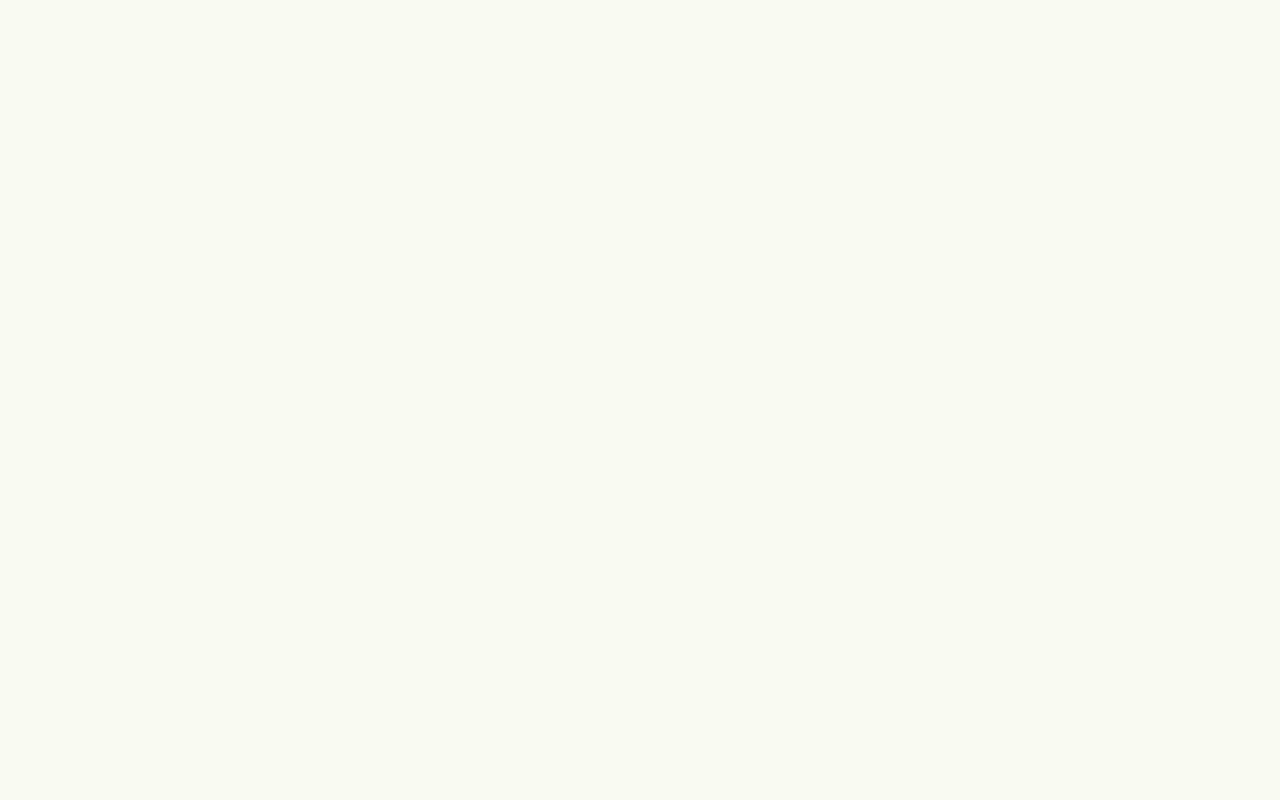
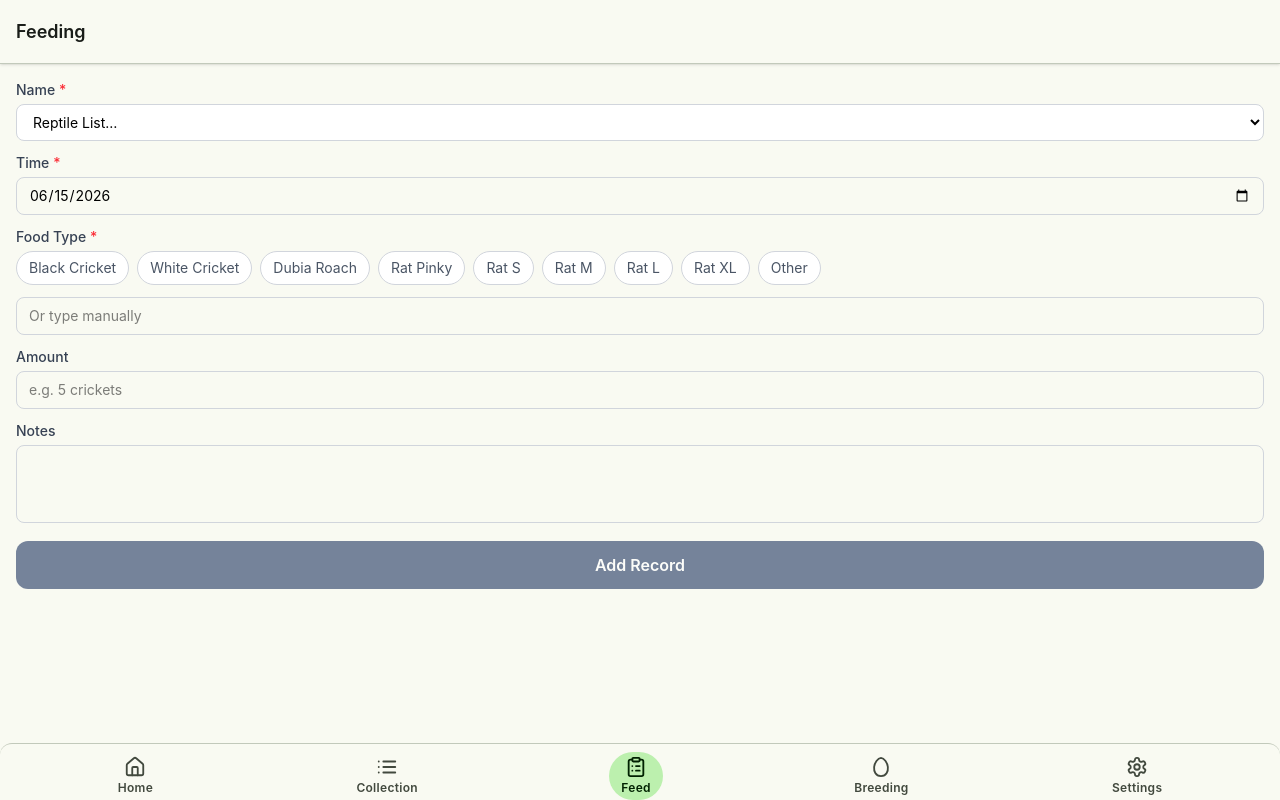
Before and after one commit to innerwork-saori/ReptileManager, a React (Vite) app: page /#/feed in a window 1280 px wide. Before the commit this address had no page. Built offline with nearby package versions, Linux system fonts and the light colour scheme.

Commit message:
底部 menu，中間改「餵食」紀錄

```diff
--- a/src/App.tsx
+++ b/src/App.tsx
@@ -14,6 +14,7 @@ import { TodoRulesPage } from './pages/TodoRulesPage'
 import { BackupPage } from './pages/BackupPage'
 import { ClutchFormPage } from './pages/ClutchFormPage'
 import { BreedingPage } from './pages/BreedingPage'
+import { FeedQuickPage } from './pages/FeedQuickPage'
 
 function UpdatePrompt() {
   const { t } = useTranslation()
@@ -64,6 +65,7 @@ export default function App() {
         <Route path="/reptile/:id/health" element={<HealthPage />} />
         <Route path="/reptile/:id/todos" element={<TodoRulesPage />} />
         <Route path="/reptile/:id/clutch" element={<ClutchFormPage />} />
+        <Route path="/feed" element={<FeedQuickPage />} />
         <Route path="/breeding" element={<BreedingPage />} />
         <Route path="/backup" element={<BackupPage />} />
       </Routes>
--- a/src/components/Layout.tsx
+++ b/src/components/Layout.tsx
@@ -1,5 +1,5 @@
 import { NavLink, useNavigate } from 'react-router-dom'
-import { Home, List, PlusCircle, Egg, Settings, ArrowLeft } from 'lucide-react'
+import { Home, List, ClipboardList, Egg, Settings, ArrowLeft } from 'lucide-react'
 import { useTranslation } from 'react-i18next'
 import type { ReactNode } from 'react'
 
@@ -22,7 +22,7 @@ export function Layout({ children, title, back, action }: Props) {
   const navItems = [
     { to: '/', end: true,  icon: Home,       label: t('nav.home') },
     { to: '/reptiles',     icon: List,        label: t('nav.reptiles') },
-    { to: '/reptile/new',  icon: PlusCircle,  label: t('nav.log') },
+    { to: '/feed',          icon: ClipboardList, label: t('nav.log') },
     { to: '/breeding',     icon: Egg,         label: t('nav.breeding') },
     { to: '/backup',       icon: Settings,    label: t('nav.backup') },
   ]
--- a/src/i18n/en.ts
+++ b/src/i18n/en.ts
@@ -35,7 +35,7 @@ const en: Translation = {
   nav: {
     home: 'Home',
     reptiles: 'Collection',
-    log: 'Log',
+    log: 'Feed',
     breeding: 'Breeding',
     backup: 'Settings',
   },
--- a/src/i18n/zh-TW.ts
+++ b/src/i18n/zh-TW.ts
@@ -33,7 +33,7 @@ const zhTW = {
   nav: {
     home: '首頁',
     reptiles: '爬寵',
-    log: '記錄',
+    log: '餵食',
     breeding: '繁殖',
     backup: '設定',
   },
--- /dev/null
+++ b/src/pages/FeedQuickPage.tsx
@@ -0,0 +1,129 @@
+import { useEffect, useState } from 'react'
+import { useTranslation } from 'react-i18next'
+import { Layout } from '../components/Layout'
+import { InputField, TextareaField } from '../components/FormField'
+import { feedLogRepo, reptileRepo } from '../db/repos'
+import type { Reptile } from '../db/schema'
+
+export function FeedQuickPage() {
+  const { t } = useTranslation()
+  const [reptiles, setReptiles] = useState<Reptile[]>([])
+  const [selectedId, setSelectedId] = useState('')
+  const [form, setForm] = useState({
+    fedAt: new Date().toISOString().slice(0, 10),
+    foodType: '',
+    amount: '',
+    notes: '',
+  })
+  const [saving, setSaving] = useState(false)
+  const [saved, setSaved] = useState(false)
+
+  const FOOD_TYPES = [
+    t('feed.foods.black_cricket'),
+    t('feed.foods.white_cricket'),
+    t('feed.foods.dubia'),
+    t('feed.foods.rat_pinky'),
+    t('feed.foods.rat_s'),
+    t('feed.foods.rat_m'),
+    t('feed.foods.rat_l'),
+    t('feed.foods.rat_xl'),
+    t('feed.foods.other'),
+  ]
+
+  useEffect(() => {
+    reptileRepo.getAll().then((list) => {
+      setReptiles(list)
+      if (list.length === 1) setSelectedId(list[0].id)
+    })
+  }, [])
+
+  const set = (key: keyof typeof form) =>
+    (e: React.ChangeEvent<HTMLInputElement | HTMLTextAreaElement | HTMLSelectElement>) =>
+      setForm((f) => ({ ...f, [key]: e.target.value }))
+
+  const handleSubmit = async (e: React.FormEvent) => {
+    e.preventDefault()
+    if (!form.foodType.trim() || !selectedId) return
+    setSaving(true)
+    await feedLogRepo.create({
+      reptileId: selectedId,
+      fedAt: new Date(`${form.fedAt}T00:00:00`).toISOString(),
+      foodType: form.foodType.trim(),
+      amount: form.amount.trim(),
+      notes: form.notes.trim() || undefined,
+    })
+    setForm({ fedAt: new Date().toISOString().slice(0, 10), foodType: '', amount: '', notes: '' })
+    setSaving(false)
+    setSaved(true)
+    setTimeout(() => setSaved(false), 2000)
+  }
+
+  return (
+    <Layout title={t('feed.title')}>
+      <form onSubmit={handleSubmit} className="px-4 pt-4 space-y-3">
+        <div className="space-y-1">
+          <label className="block text-sm font-medium text-gray-700">
+            {t('common.name')} <span className="text-red-500">*</span>
+          </label>
+          <select
+            value={selectedId}
+            onChange={(e) => setSelectedId(e.target.value)}
+            required
+            className="w-full rounded-lg border border-gray-300 px-3 py-2 text-sm focus:outline-none focus:ring-2 focus:ring-green-500 bg-white"
+          >
+            <option value="">{t('reptile.list')}…</option>
+            {reptiles.map((r) => (
+              <option key={r.id} value={r.id}>{r.name}</option>
+            ))}
+          </select>
+        </div>
+
+        <InputField label={t('common.time')} type="date" value={form.fedAt} onChange={set('fedAt')} required />
+
+        <div className="space-y-1">
+          <label className="block text-sm font-medium text-gray-700">
+            {t('feed.foodType')} <span className="text-red-500">*</span>
+          </label>
+          <div className="flex flex-wrap gap-2">
+            {FOOD_TYPES.map((foodLabel) => (
+              <button
+                key={foodLabel}
+                type="button"
+                onClick={() => setForm((f) => ({ ...f, foodType: foodLabel }))}
+                className={`px-3 py-1.5 rounded-full text-sm border transition-colors ${
+                  form.foodType === foodLabel
+                    ? 'bg-green-600 text-white border-green-600'
+                    : 'bg-white text-gray-600 border-gray-300'
+                }`}
+              >
+                {foodLabel}
+              </button>
+            ))}
+          </div>
+          <input
+            className="w-full rounded-lg border border-gray-300 px-3 py-2 text-sm mt-2 focus:outline-none focus:ring-2 focus:ring-green-500"
+            placeholder={t('feed.customFood')}
+            value={FOOD_TYPES.includes(form.foodType) ? '' : form.foodType}
+            onChange={(e) => setForm((f) => ({ ...f, foodType: e.target.value }))}
+          />
+        </div>
+
+        <InputField
+          label={t('feed.amount')}
+          value={form.amount}
+          onChange={set('amount')}
+          placeholder={t('feed.amountPlaceholder')}
+        />
+        <TextareaField label={t('common.notes')} value={form.notes} onChange={set('notes')} />
+
+        <button
+          type="submit"
+          disabled={saving || !form.foodType.trim() || !selectedId}
+          className="w-full bg-green-600 text-white py-3 rounded-xl font-semibold disabled:opacity-60 transition-colors"
+        >
+          {saved ? `✓ ${t('feed.addBtn')}` : saving ? t('common.saving') : t('feed.addBtn')}
+        </button>
+      </form>
+    </Layout>
+  )
+}
```
